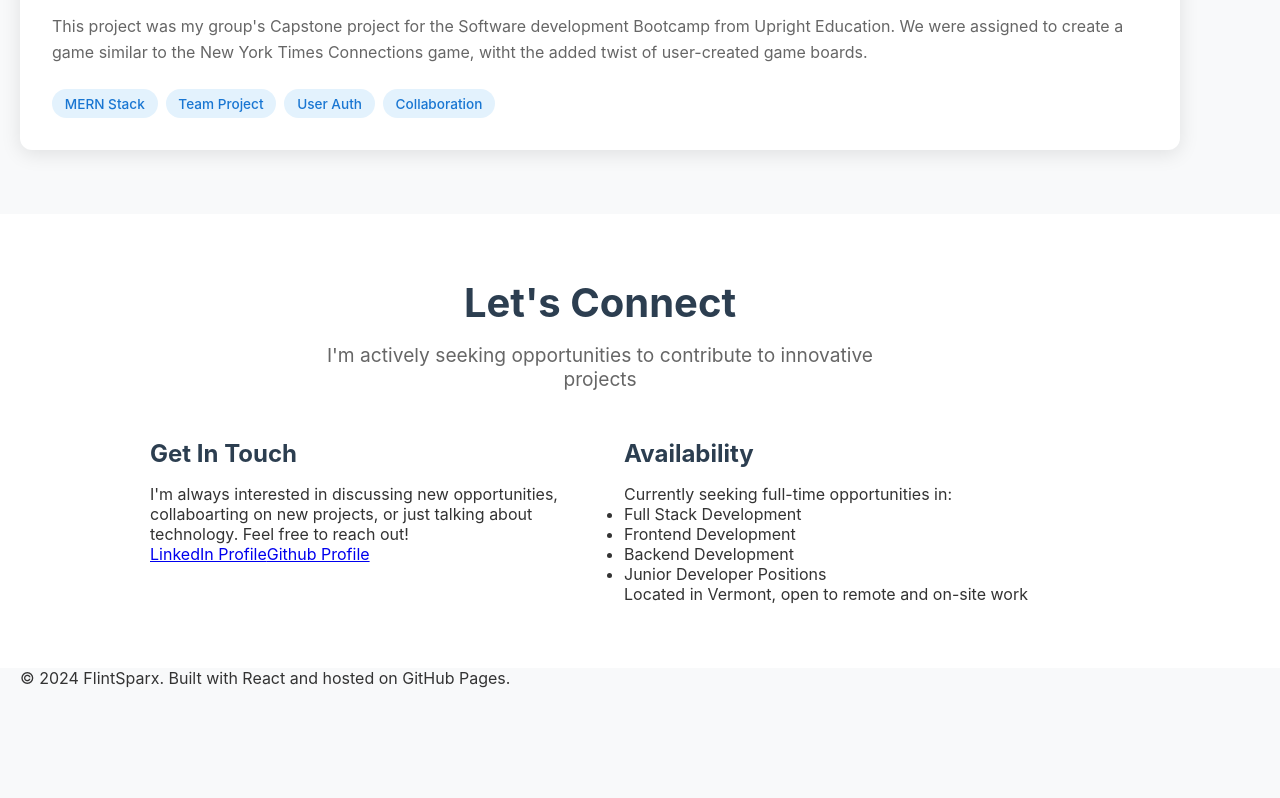
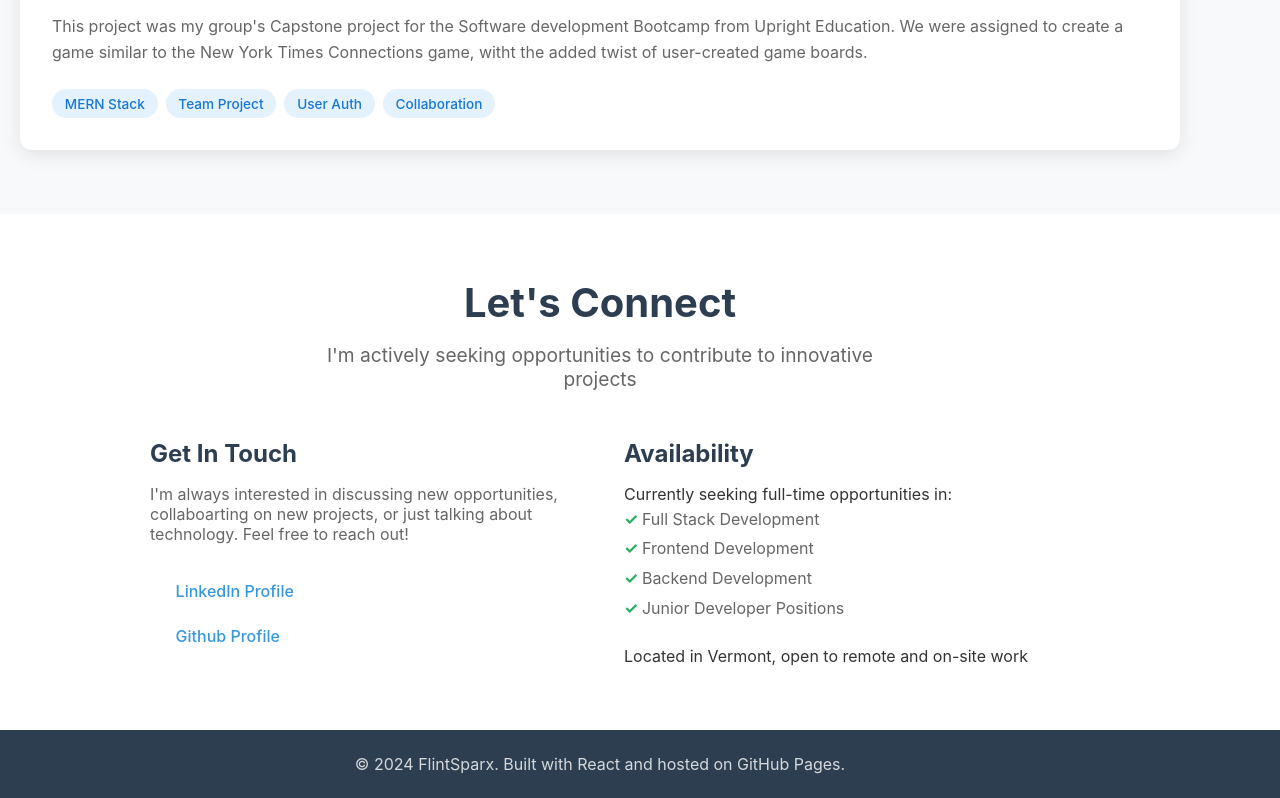
Before and after one commit to FlintSparx/flintsparx.github.io, a React (Create React App) app: page / in a window 1280 px wide. Shown: the part 1825-2623 px from the top of the page. Before the commit the page ends 2513 px from the top, so only its background shows below. Built offline with nearby package versions, Linux system fonts and the light colour scheme.

Commit message:
updated app.css

```diff
--- a/src/App.css
+++ b/src/App.css
@@ -298,3 +298,124 @@ section {
   color: #2c3e50;
   font-size: 1.5rem;
 }
+
+.contact-info p,
+.availailty p {
+  margin-bottom: 1.5rem;
+  color: #666;
+}
+
+.contact-link {
+  display: flex;
+  align-items: center;
+  gap: 0.8rem;
+  text-decoration: none;
+  color: #3498db;
+  font-weight: 500;
+  padding: 0.8rem;
+  border-radius: 8px;
+  transition: background-color 0.3s ease;
+}
+
+.contact-link::hover {
+  background: #f8f9fa;
+}
+
+.contact-icon {
+  font-size: 1.2rem;
+}
+
+.availability ul {
+  list-style: none;
+  margin-bottom: 1.5rem;
+}
+
+.availability li {
+  padding: 0.3rem 0;
+  color: #666;
+}
+
+.availability li::before {
+  content: "✓ ";
+  color: #27ae60;
+  font-weight: bold;
+}
+
+.location {
+  font-weight: 600;
+  color: #3498db;
+}
+
+/* Footer */
+
+.footer {
+  background: #2c3e50;
+  color: white;
+  text-align: center;
+  padding: 1.5rem 0;
+}
+
+.footer p {
+  opacity: 0.8;
+}
+
+/* Responsive Desing */
+
+@media (max-width: 768px) {
+  .hero-title {
+    font-size: 2.2rem;
+  }
+
+  .hero-subtitle {
+    font-size: 1.1rem;
+  }
+
+  .hero-buttons {
+    flex-direction: column;
+    align-items: center;
+  }
+
+  .btn {
+    width: 200px;
+    text-align: center;
+  }
+
+  .nav {
+    gap: 1rem;
+  }
+
+  .projects-grid {
+    grid-template-columns: 1fr;
+  }
+
+  .skills-grid {
+    grid-template-columns: 1fr;
+  }
+
+  .contact-content {
+    grid-template-columns: 1fr;
+  }
+}
+
+@media (max-width: 480px) {
+  .container {
+    padding: 0 15px;
+  }
+
+  .header .container {
+    flex-direction: column;
+    gap: 1rem;
+  }
+
+  .hero-title {
+    font-size: 1.8rem;
+  }
+
+  section {
+    padding: 2rem 0;
+  }
+
+  .section-title {
+    font-size: 2rem;
+  }
+}
```
